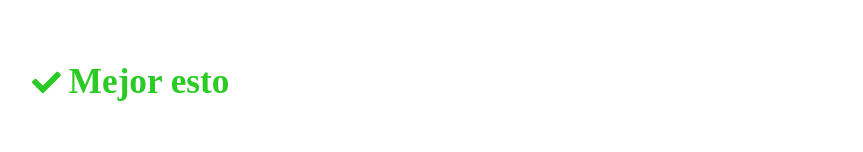
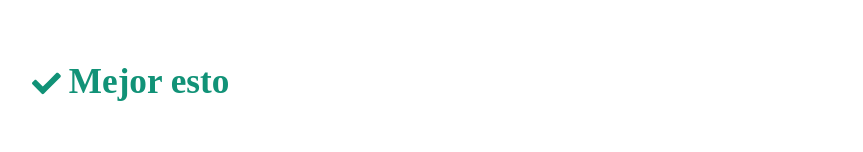
Before and after one commit to LucianoTreachi/Blog-UX-UI, a React (Vite) app: page /articulo/La-magia-de-los-parrafos-cortos in a window 1280 px wide. Shown: the part 2286-2438 px from the top of the page, without its empty margins (208-1071 px from the left). Built offline with nearby package versions, Linux system fonts and the light colour scheme; the HTML template or start-up script is replaced by a standard one.

Commit message:
Cambiar color verde de icono y título

```diff
--- a/src/pages/articleDetail/ArticleDetail.module.css
+++ b/src/pages/articleDetail/ArticleDetail.module.css
@@ -60,17 +60,19 @@ h2 {
 }
 
 .greenTitle {
-  color: #2cca24;
+  color: #119277;
 }
 
 .crossIcon {
   font-size: 1.8rem;
   color: #db1436;
+  transform: translateY(1px);
 }
 
 .checkIcon {
   font-size: 1.8rem;
-  color: #2cca24;
+  color: #119277;
+  transform: translateY(1px);
 }
 
 .image {
```
